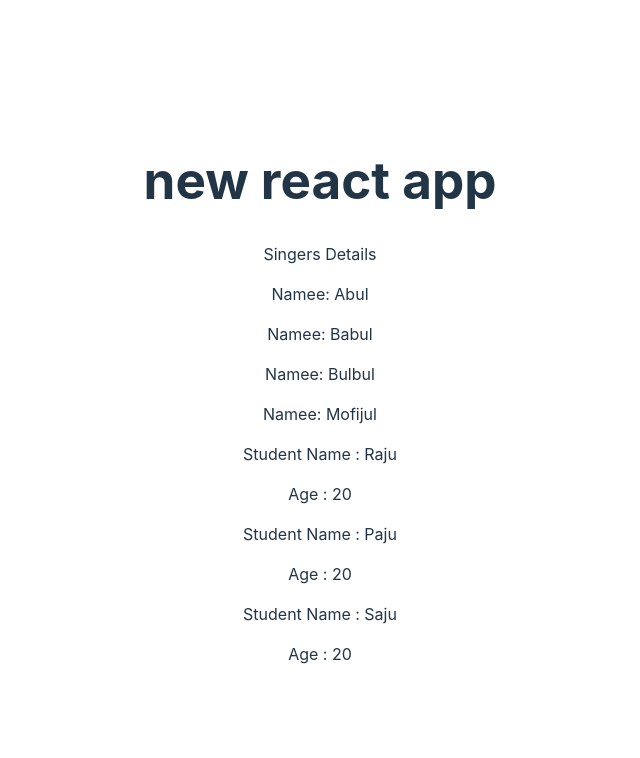
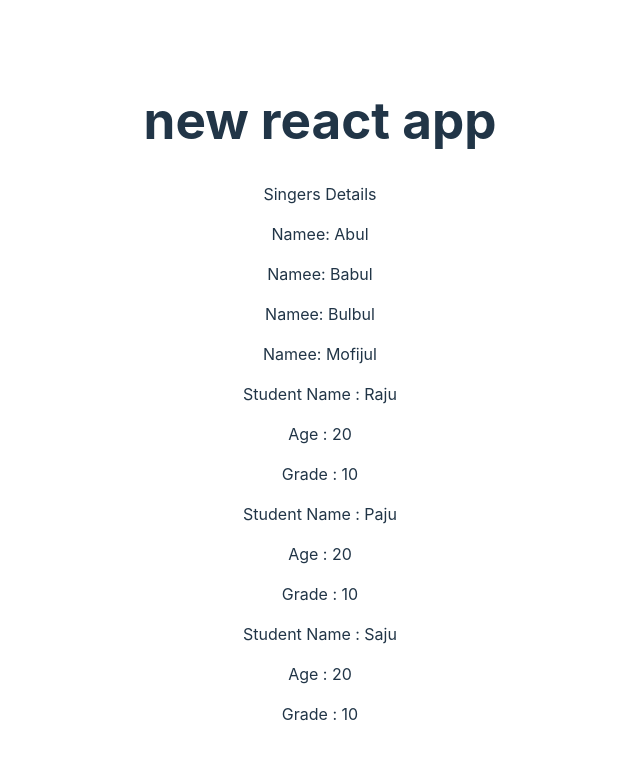
Before and after one commit to Nazmul5691/new-react-app-with-props-passing, a React (Vite) app: page / in a window 1280 px wide. Shown: the top 758 px of the page, without its empty margins (320-960 px from the left). Built offline with nearby package versions, Linux system fonts and the light colour scheme.

Commit message:
props send from an object

```diff
--- a/src/App.jsx
+++ b/src/App.jsx
@@ -7,9 +7,9 @@ function App() {
   const singers = ['Abul', 'Babul', 'Bulbul', 'Mofijul']
 
   const students = [
-    {name: 'Raju', age: 20},
-    {name: 'Paju', age: 20},
-    {name: 'Saju', age: 20}
+    {name: 'Raju', age: 20, Grade: 10},
+    {name: 'Paju', age: 20, Grade: 10},
+    {name: 'Saju', age: 20, Grade: 10}
   ]
 
   return (
--- a/src/Student.jsx
+++ b/src/Student.jsx
@@ -4,6 +4,7 @@ export default function Students({student}){
         <div>
             <p>Student Name : {student.name} </p>
             <p>Age : {student.age}</p>
+            <p>Grade : {student.Grade}</p>
         </div>
     )
 }
```
